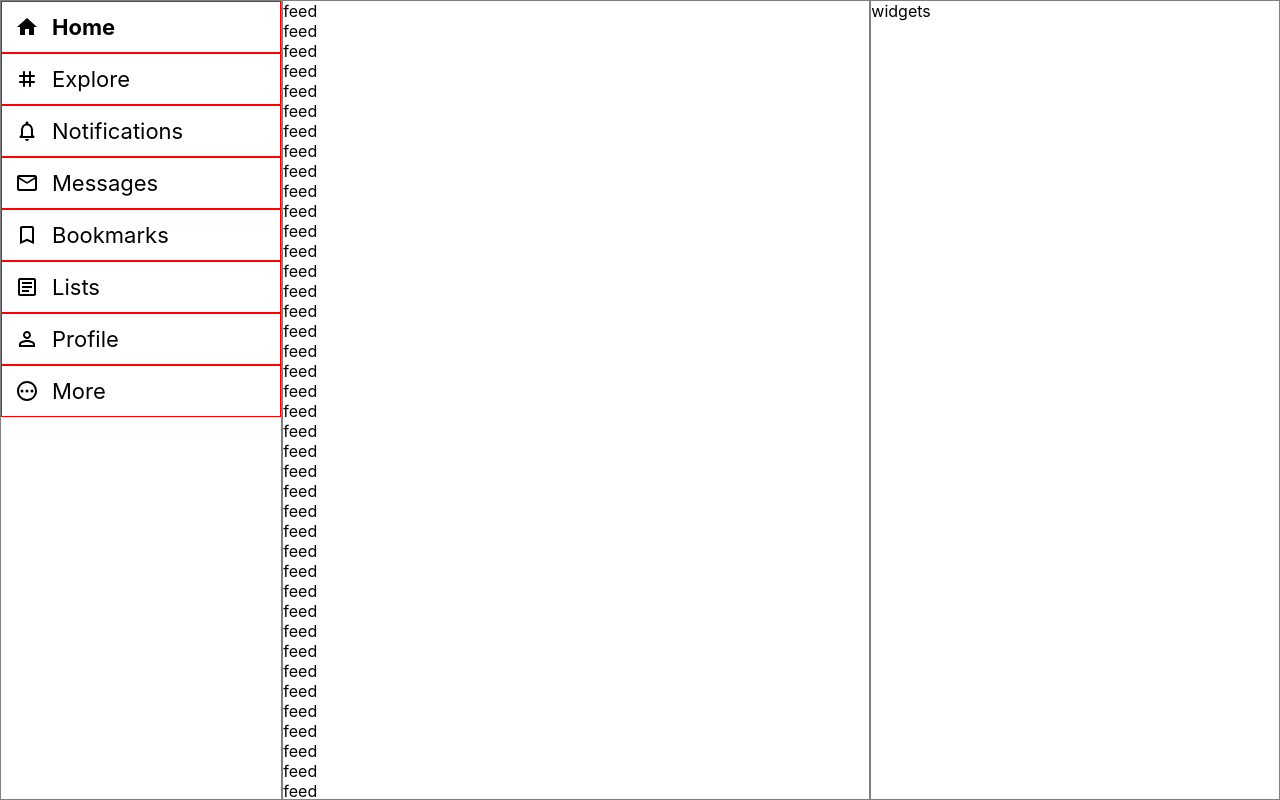
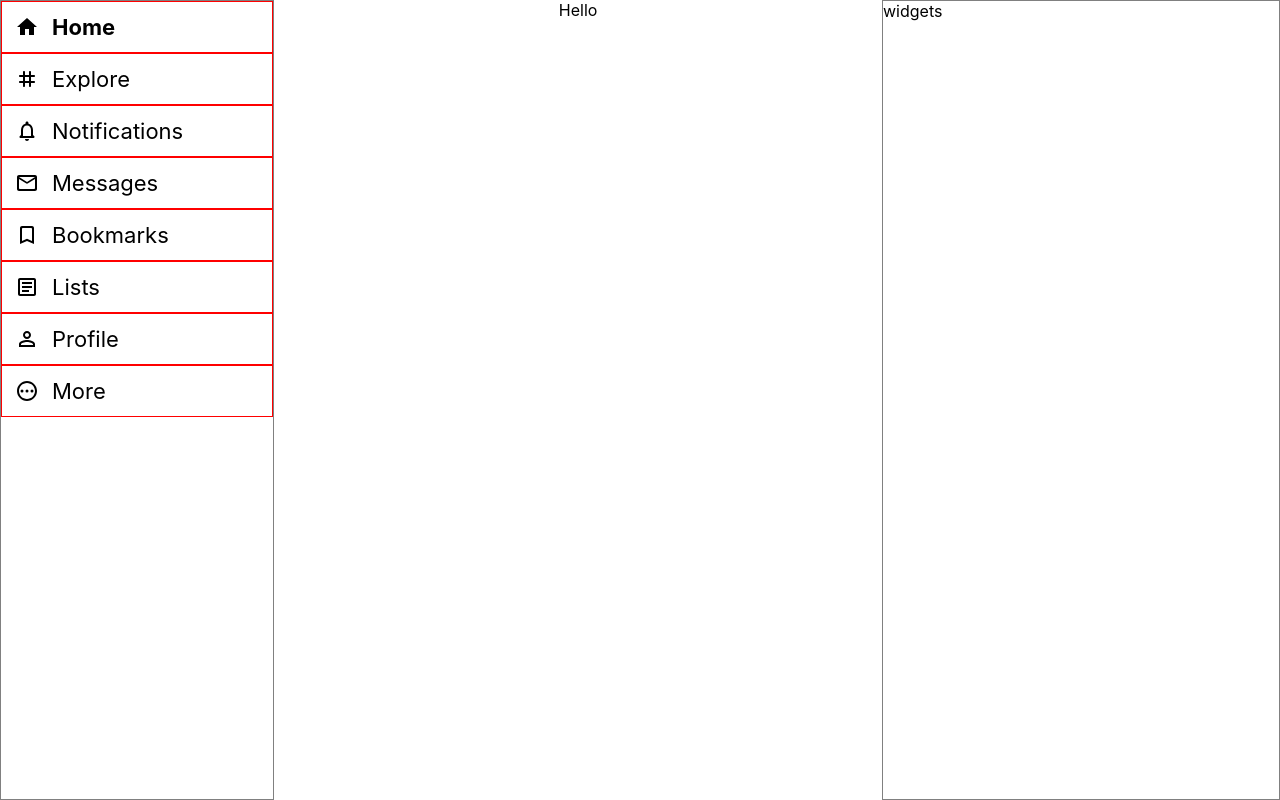
Before and after one commit to sunilverma11/Twitter_Clone, a React (Create React App) app in the folder frontend/: page /home in a window 1280 px wide. Built offline with nearby package versions, Linux system fonts and the light colour scheme.

Commit message:
first change

```diff
--- a/frontend/src/components/Home/Profile/Profile.jsx
+++ b/frontend/src/components/Home/Profile/Profile.jsx
@@ -0,0 +1,10 @@
+import "./Profile.css"
+
+
+export const Profile = () => {
+    return (
+        <div className="home">
+      Hello
+        </div>
+    )
+    }
--- a/frontend/src/components/Home/Profile/temp.css
+++ b/frontend/src/components/Home/Profile/temp.css
@@ -1,4 +1,4 @@
-.home{
+.Temp{
     display: flex;
     height: 100vh;
     max-width: 1300px;
--- a/frontend/src/components/Home/Profile/temp.jsx
+++ b/frontend/src/components/Home/Profile/temp.jsx
@@ -1,7 +1,10 @@
-export const abc =()=>{
-    return (
-        <div className="home">
+import "./Temp.css";
+import { Profile } from "./Profile";
 
-        </div>
-    )
-    }
+export const Temp = () => {
+  return (
+    <div className="Temp">
+      <Profile />
+    </div>
+  );
+};
--- a/frontend/src/pages/home/Home.jsx
+++ b/frontend/src/pages/home/Home.jsx
@@ -1,7 +1,7 @@
 import Feed from "../../components/Home/Feed/Feed"
 import Sidebar from "../../components/Home/Sidebar/Sidebar"
 import Widgets from "../../components/Home/Widgets/Widgets"
-
+import { Temp } from "../../components/Home/Profile/temp"
 import "./Home.css"
 
 export const Home = ()=>{
@@ -12,8 +12,8 @@ export const Home = ()=>{
             <Sidebar></Sidebar>
 
             {/* feed */}
-            <Feed/>
-
+            {/* <Feed/> */}
+            <Temp/>
             {/* widgets */}
             <Widgets/>
 
```
